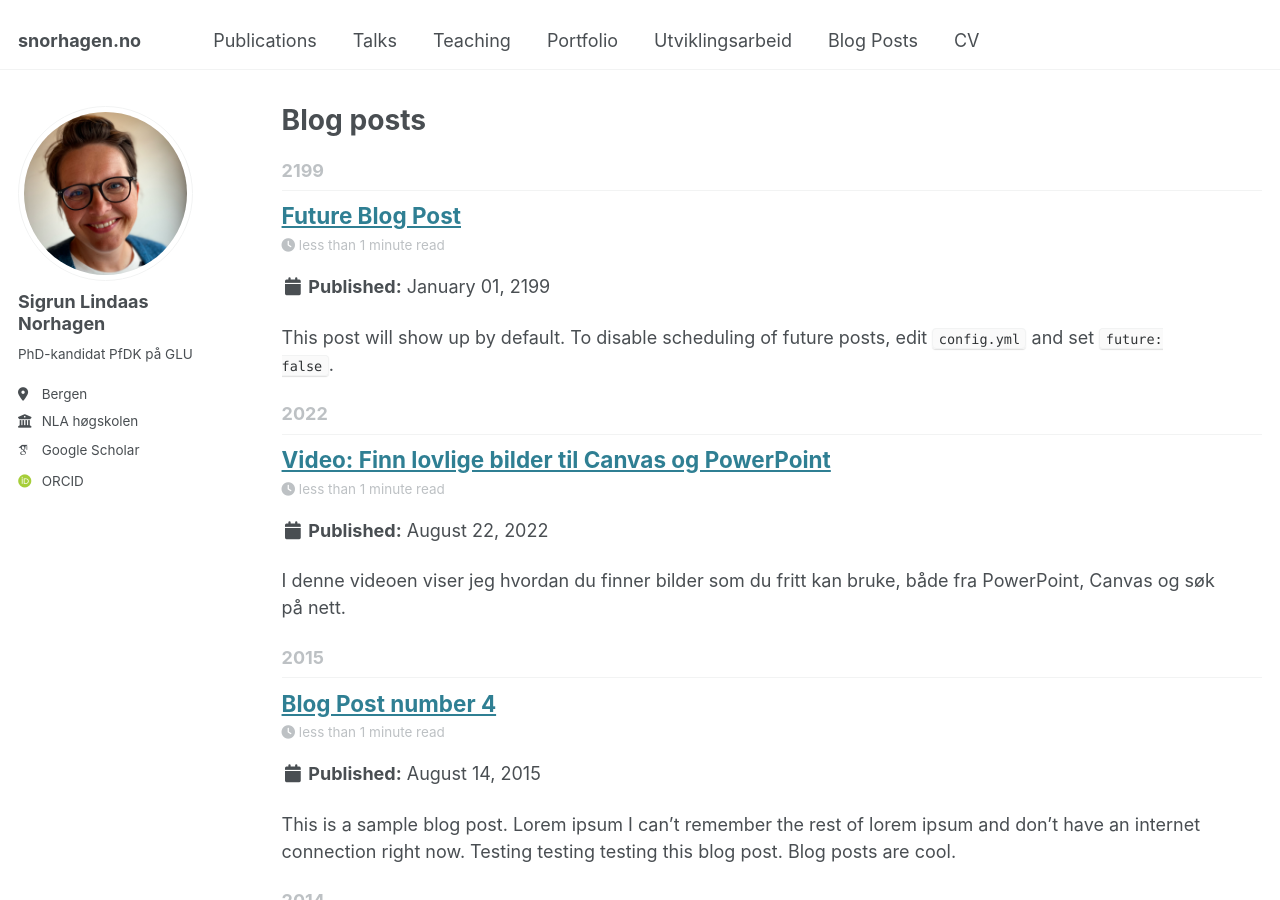
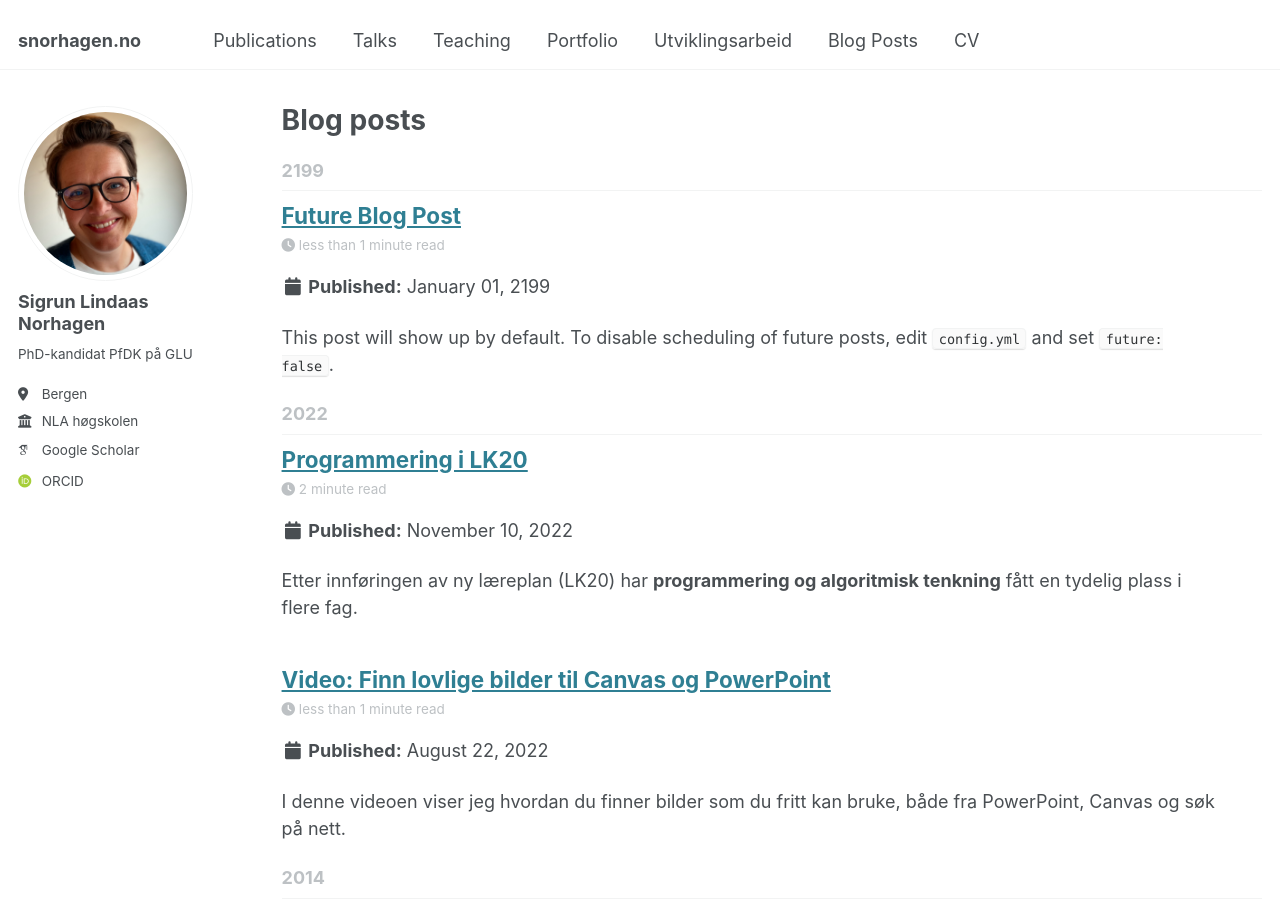
Before and after one commit to sigrun/sigrun.github.io, a Jekyll site: the page built from _pages/year-archive.html, in a window 1280 px wide and 900 px high. Built offline with Jekyll 4.4.1, drawn with Linux system fonts in a browser that asks for light colours; some web fonts are replaced; some of the changed lines change nothing that is shown.

Commit message:
Update 2015-08-14-blog-post-4.md

```diff
--- a/_posts/2015-08-14-blog-post-4.md
+++ b/_posts/2015-08-14-blog-post-4.md
@@ -1,20 +1,117 @@
 ---
-title: 'Blog Post number 4'
-date: 2015-08-14
-permalink: /posts/2012/08/blog-post-4/
+title: 'Programmering i LK20'
+date: 2022-11-10
+permalink: /posts/2022/11/programmering-i-lk20/
 tags:
-  - cool posts
-  - category1
-  - category2
+  - programmering
+  - LK20
+  - PfDK
+  - algoritmisk tenkning
+  - fagfornyelsen
 ---
 
-This is a sample blog post. Lorem ipsum I can't remember the rest of lorem ipsum and don't have an internet connection right now. Testing testing testing this blog post. Blog posts are cool.
+Etter innføringen av ny læreplan (LK20) har **programmering og algoritmisk tenkning** fått en tydelig plass i flere fag.
 
-Headings are cool
-======
+Under finner du en oversikt over relevante **kompetansemål i LK20** og hvordan programmering også er forankret i rammeverket for **profesjonsfaglig digital kompetanse (PfDK)**.
 
-You can have many headings
-======
+## Fag med programmeringsmål
 
-Aren't headings cool?
-------
+Fire fag i LK20 berører eksplisitt programmering og algoritmisk tenkning:
+
+- **Matematikk**
+- **Naturfag**
+- **Kunst og håndverk**
+- **Musikk**
+
+### Matematikk 1–10 (MAT01-05)
+
+**2. trinn**
+
+- Kjenne igjen og beskrive repeterende enheter i mønstre og lage egne mønstre
+- Lage og følge regler og trinnvise instruksjoner i lek og spill
+
+**4. trinn**
+
+- Lage algoritmer og uttrykke dem ved bruk av variabler, vilkår og løkker
+
+**5. trinn**
+
+- Lage og programmere algoritmer med bruk av variabler, vilkår og løkker
+
+**6. trinn**
+
+- Bruke variabler og formler til å uttrykke sammenhenger i praktiske situasjoner
+- Bruke variabler, løkker, vilkår og funksjoner i programmering til å utforske geometriske figurer og mønstre
+
+**7. trinn**
+
+- Bruke programmering til å utforske data i tabeller og datasett
+
+---
+
+### Naturfag (NAT01-04)
+
+**2. trinn**
+
+- Presentere egne ideer til teknologiske oppfinnelser
+
+**4. trinn**
+
+- Bruke tabeller og figurer til å organisere data, lage forklaringer basert på data og presentere funn
+- Utforske teknologiske systemer som er satt sammen av ulike deler, og beskrive hvordan delene fungerer og virker sammen
+
+**7. trinn**
+
+- Utforske, lage og programmere teknologiske systemer som består av deler som virker sammen
+- Designe og lage et produkt basert på brukerbehov
+- Reflektere over hvordan teknologi kan løse utfordringer, skape muligheter og føre til nye dilemmaer
+
+---
+
+### Kunst og håndverk (KHV01-02)
+
+**7. trinn**
+
+- Bruke programmering til å skape interaktivitet og visuelle uttrykk
+
+---
+
+### Musikk (MUS01-02)
+
+**2. trinn**
+
+- Leke med musikkens grunnelementer gjennom lyd og stemme, lage mønstre og sette sammen mønstrene til enkle improvisasjoner og komposisjoner, også med digitale verktøy
+
+**4. trinn**
+
+- Eksperimentere med rytmer, melodier og andre grunnelementer, sette sammen mønstre til komposisjoner, også ved bruk av digitale verktøy, og beskrive arbeidsprosesser og resultater
+
+**7. trinn**
+
+- Bruke teknologi og digitale verktøy til å skape, øve inn og bearbeide musikk
+
+**10. trinn**
+
+- Skape og programmere musikalske forløp ved å eksperimentere med lyd fra ulike kilder
+
+---
+
+## Programmering i rammeverket for PfDK
+
+### Kunnskap
+
+- Forstår grunnleggende prinsipper i algoritmisk tankegang og dens betydning for digital teknologi og digitalisering av samfunnet
+
+### Ferdigheter
+
+- Kan bruke digital teknologi, digitale læremidler og læringsressurser til å skape rammene for utvikling av elevers kreativitet, innovasjon, problemløsningsevner, algoritmisk tankegang og entreprenørskap
+- Kan kombinere ulike didaktiske metoder med digital teknologi på en nyskapende og kreativ måte for å skape varierte og tilpassede læringsaktiviteter
+
+### Generell kompetanse
+
+- Kan fremme elevers læringslyst, motivasjon og tro på egne muligheter for å lære, skape, samhandle og dele i digitale omgivelser
+- Kan bidra til at elevene deltar i innovasjonsprosesser og nytenkning gjennom bruk av digital teknologi og digitale læremidler
+
+---
+
+Denne oversikten kan være nyttig både for lærere, lærerutdannere og studenter som ønsker å forstå **hvordan programmering er integrert i LK20 og hva det betyr i praksis**.
```
